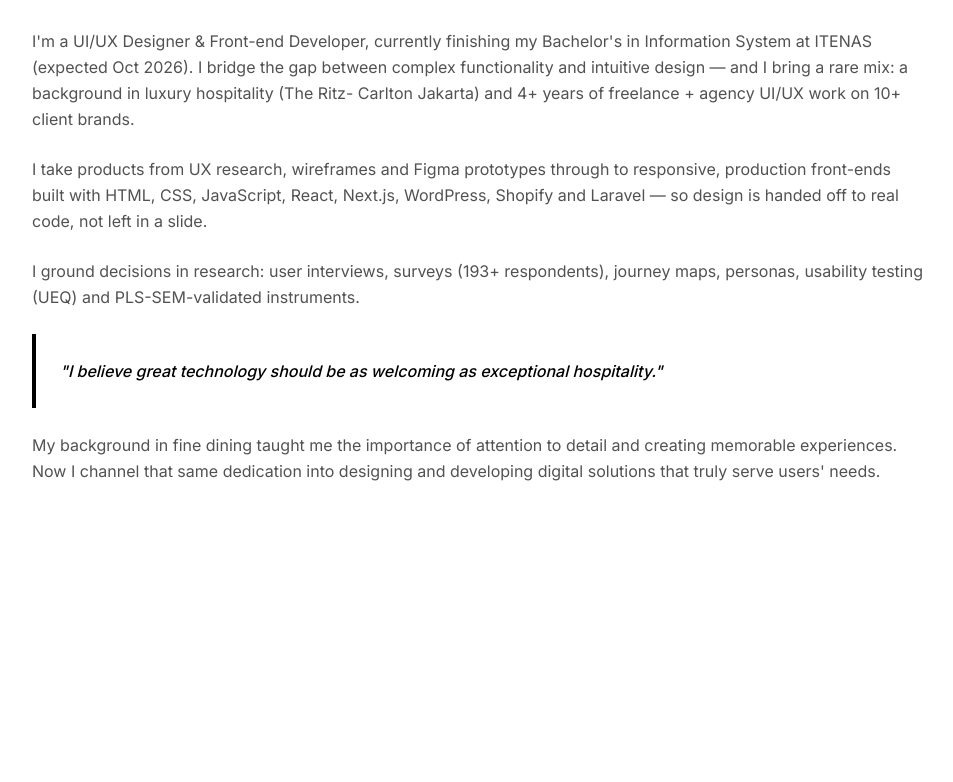
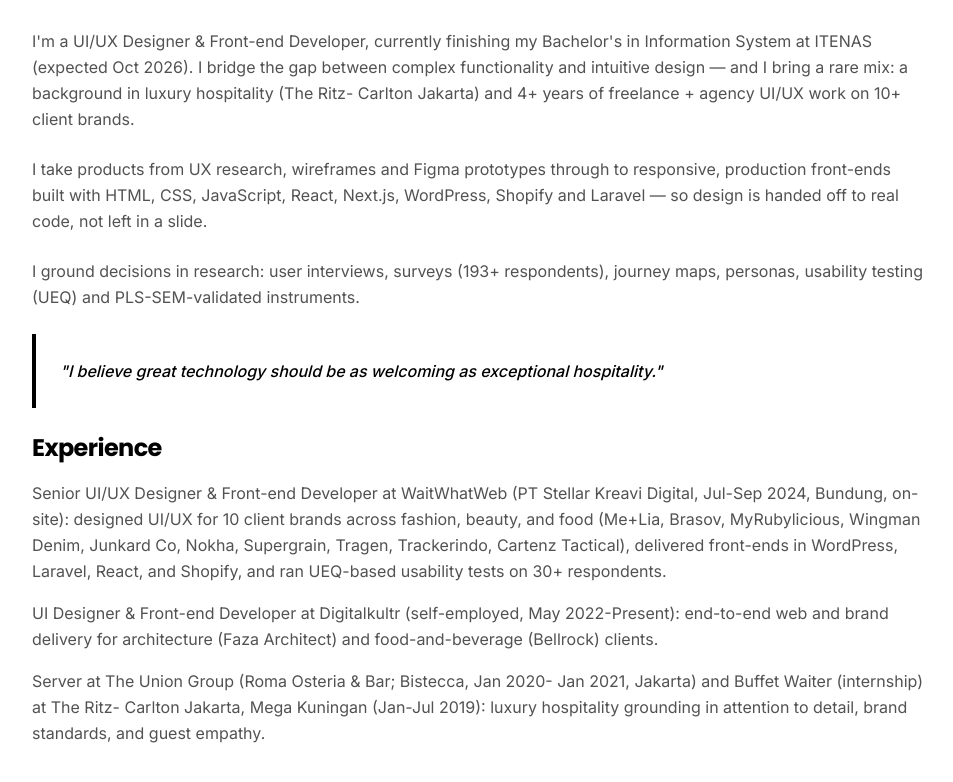
Before and after one commit to ko4lax/portofolio-2026, a Next.js app: page /about in a window 1280 px wide. Shown: the part 554-1336 px from the top of the page, without its empty margins (160-1113 px from the left). Before the commit the page ends 1118 px from the top, so only its background shows below. Built offline with nearby package versions, Linux system fonts and the light colour scheme.

Commit message:
enrich project and experience content from report sources

```diff
--- a/src/app/about/page.jsx
+++ b/src/app/about/page.jsx
@@ -1,6 +1,6 @@
 "use client";
 
-import { MotionDiv, MotionH1, MotionP } from "@/components/motion";
+import { MotionDiv, MotionH1, MotionH2, MotionP } from "@/components/motion";
 import SafeImage from "@/components/SafeImage";
 
 export default function About() {
@@ -66,13 +66,31 @@
             </p>
           </MotionDiv>
 
-          <MotionP className='text-secondary leading-relaxed'>
-            My background in fine dining taught me the importance of attention to
-            detail and creating memorable experiences. Now I channel that same
-            dedication into designing and developing digital solutions that
-            truly serve users' needs.
-          </MotionP>
-        </MotionDiv>
+          <MotionDiv className='mt-10 space-y-4'>
+            <MotionH2 className='text-2xl font-bold text-primary'>Experience</MotionH2>
+            <MotionP className='text-secondary leading-relaxed'>
+              Senior UI/UX Designer & Front-end Developer at WaitWhatWeb
+              (PT Stellar Kreavi Digital, Jul-Sep 2024, Bundung, on-site):
+              designed UI/UX for 10 client brands across fashion, beauty, and
+              food (Me+Lia, Brasov, MyRubylicious, Wingman Denim, Junkard Co,
+              Nokha, Supergrain, Tragen, Trackerindo, Cartenz Tactical), delivered
+              front-ends in WordPress, Laravel, React, and Shopify, and ran
+              UEQ-based usability tests on 30+ respondents.
+            </MotionP>
+            <MotionP className='text-secondary leading-relaxed'>
+              UI Designer & Front-end Developer at Digitalkultr (self-employed,
+              May 2022-Present): end-to-end web and brand delivery for
+              architecture (Faza Architect) and food-and-beverage (Bellrock)
+              clients.
+            </MotionP>
+            <MotionP className='text-secondary leading-relaxed'>
+              Server at The Union Group (Roma Osteria & Bar; Bistecca, Jan 2020-
+              Jan 2021, Jakarta) and Buffet Waiter (internship) at The Ritz-
+              Carlton Jakarta, Mega Kuningan (Jan-Jul 2019): luxury hospitality
+              grounding in attention to detail, brand standards, and guest empathy.
+            </MotionP>
+          </MotionDiv>
+          </MotionDiv>
       </div>
     </main>
   );
--- a/src/app/projects/page.jsx
+++ b/src/app/projects/page.jsx
@@ -7,7 +7,7 @@
   {
     title: "Me+Lia — Redesign (Client, WaitWhatWeb)",
     description:
-      "Redesigned Me+Lia, a Melbourne sustainable loungewear store, using user-centred design. Ran client interviews, built 2 user personas, a user journey map, a competitor + SWOT analysis, and 4 user flows from browsing to checkout. Produced brand guidelines and low-/high-fidelity Figma prototypes, then ran usability testing with UEQ on 30+ respondents to set priorities.",
+      "Redesigned Me+Lia, a Melbourne sustainable loungewear store, using user-centred design. Ran client interviews, built 2 user personas, a user journey map, a competitor + SWOT analysis, and 4 user flows from browsing to checkout. Produced brand guidelines and low-/high-fidelity Figma prototypes, then ran usability testing with UEQ on 30+ respondents; results showed a ~30% increase in user satisfaction and improved navigation comfort and visual appeal, with low/high-fidelity prototypes receiving positive feedback.",
     image: "/projects/me-lia.svg",
     tags: ["UI/UX Design", "E-commerce", "User Research", "Figma"],
   },
@@ -28,14 +28,14 @@
   {
     title: "TikTok Shop — Emotional Design Study",
     description:
-      "Mixed-methods UX study of TikTok Shop (Indonesia's leading social commerce app): a survey of 193 active users across 13 UX-Tips dimensions and 29 items, followed by 5 in-depth interviews. Validated the measurement model with PLS-SEM in SmartPLS 4 (outer loadings 0.731-0.919, AVE 0.645-0.835) and compared pragmatic vs hedonic UX with a Wilcoxon signed-rank test (p = 0.034). Mapped user emotion across 5 shopping touchpoints with the Self-Assessment Manikin and coded interviews with the Framework Method. Found the emotional peak at order status, and traced negative experiences to aesthetics and physical characteristics - concrete design recommendations. Accepted at JISICS.",
+      "Mixed-methods UX study of TikTok Shop (Indonesia's leading social commerce app): a survey of 193 active users across 13 UX-Tips dimensions and 29 items, followed by 5 in-depth interviews. Validated the measurement model with PLS-SEM in SmartPLS 4 (outer loadings 0.731-0.919, AVE 0.645-0.835) and compared pragmatic vs hedonic UX with a Wilcoxon signed-rank test (p = 0.034). Mapped user emotion across 5 shopping touchpoints with the Self-Assessment Manikin and coded interviews with the Framework Method. Found the emotional peak at order status, and traced negative experiences to aesthetics and physical characteristics - concrete design recommendations. Accepted at JISICS. Five shopping touchpoints were rated with the Self-Assessment Manikin; qualitative interviews were coded with the Framework Method; resulting recommendations concentrated on strengthening the order-status moment and refining aesthetics and physical characteristics.",
     image: "/projects/tiktok-shop.svg",
     tags: ["UX Research", "Mixed Methods", "PLS-SEM", "Journal"],
   },
   {
     title: "Dutra Parahyangan Warehouse - Front-end (Capstone)",
     description:
-      "Built the front end of a web-based warehouse management system (goods receiving, dispatch, inter-branch requests, returns, real-time stock monitoring). Implemented 27 screens across 12 modules in Next.js, plus PDF export and role-based access control. Turned Figma designs into a responsive UI from use case, ERD and activity diagrams, in a cross-functional team. Passed all 33 black-box test scenarios.",
+      "Built the front end of a web-based warehouse management system (goods receiving, dispatch, inter-branch requests, returns, real-time stock monitoring). Implemented 27 screens across 12 modules in Next.js, plus PDF export and role-based access control. Turned Figma designs into a responsive UI from use case, ERD and activity diagrams, in a cross-functional team. Passed all 33 black-box test scenarios. Poster-verified features: tracking incoming/outgoing stock, inter-branch requests, returns, PPSM, real-time stock monitoring, and daily/weekly reporting.",
     image: "/projects/warehouse.svg",
     tags: ["Front-end", "Next.js", "Warehouse System"],
   },
```
